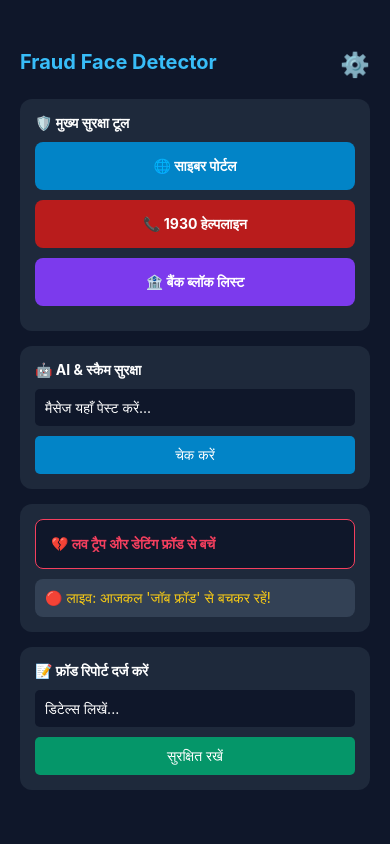
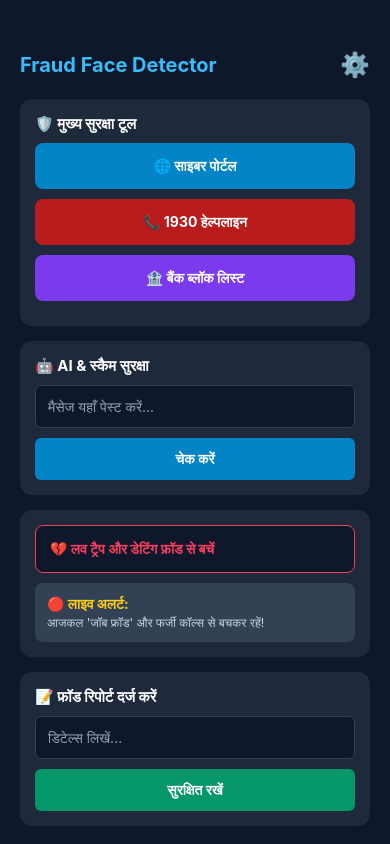
Before and after one commit to aashishkevat975-cyber/Deepfake-Shield, a React Native app: screen / in a window 390 px wide. Built offline with nearby package versions, Linux system fonts and the light colour scheme.

Commit message:
Update App.js

```diff
--- a/App.js
+++ b/App.js
@@ -9,33 +9,48 @@ export default function App() {
   const [reportText, setReportText] = useState('');
 
   const openWebBrowser = async (url) => {
-    try { await WebBrowser.openBrowserAsync(url); } catch (e) { Linking.openURL(url); }
+    try {
+      await WebBrowser.openBrowserAsync(url);
+    } catch (e) {
+      Linking.openURL(url);
+    }
   };
 
   const runAiCheck = () => {
-    if (!scamInput.trim()) return Alert.alert("त्रुटि", "कृपया मैसेज पेस्ट करें।");
+    if (!scamInput.trim()) {
+      Alert.alert("त्रुटि", "कृपया मैसेज पेस्ट करें।");
+      return;
+    }
     const text = scamInput.toLowerCase();
     const isScam = ['win', 'lottery', 'otp', 'job', 'free', 'love', 'gift', 'video call', 'urgent'].some(word => text.includes(word));
-    setAiResult(isScam ? '🚨 खतरा! यह 95% फ्रॉड या स्कैम संदेश हो सकता है। इसे तुरंत डिलीट करें!' : '✅ यह संदेश सामान्य लग रहा है, फिर भी सावधानी बरतें।');
+    setAiResult(isScam ? '🚨 खतरा! यह 95% फ्रॉड या स्कैम संदेश हो सकता है।' : '✅ यह संदेश सामान्य लग रहा है, फिर भी सावधानी बरतें।');
   };
 
   const submitReport = () => {
-    if (!reportText.trim()) return Alert.alert("त्रुटि", "फ्रॉड डिटेल्स लिखें।");
+    if (!reportText.trim()) {
+      Alert.alert("त्रुटि", "फ्रॉड डिटेल्स लिखें।");
+      return;
+    }
     Alert.alert("सफलतापूर्वक", "आपका डेटा रिकॉर्ड कर लिया गया है। अब आप 1930 पर कॉल करें।");
     setReportText('');
   };
 
-  // स्क्रीन नेविगेशन
   if (currentScreen === 'settings') {
     return (
       <ScrollView style={styles.container}>
-        <TouchableOpacity onPress={() => setCurrentScreen('home')} style={styles.backBtn}><Text style={{color:'#fff'}}>⬅ होम पर जाएं</Text></TouchableOpacity>
+        <TouchableOpacity onPress={() => setCurrentScreen('home')} style={styles.backBtn}>
+          <Text style={{color:'#fff', fontWeight:'bold'}}>⬅ होम पर जाएं</Text>
+        </TouchableOpacity>
         <Text style={styles.headerTitle}>⚙️ सेटिंग्स & प्राइवेसी</Text>
         <TouchableOpacity style={styles.card} onPress={() => Alert.alert("Help", "हेल्पलाइन: 1930")}>
-          <Text style={styles.settingTitle}>📋 Help & Support</Text></TouchableOpacity>
+          <Text style={styles.settingTitle}>📋 Help & Support</Text>
+        </TouchableOpacity>
         <TouchableOpacity style={styles.card} onPress={() => Share.share({message: 'इस सुरक्षित ऐप को डाउनलोड करें!'})}>
-          <Text style={styles.settingTitle}>📢 शेयर करें</Text></TouchableOpacity>
-        <View style={styles.card}><Text style={styles.settingTitle}>🔒 प्राइवेसी: आपका डेटा पूरी तरह सुरक्षित है।</Text></View>
+          <Text style={styles.settingTitle}>📢 शेयर करें</Text>
+        </TouchableOpacity>
+        <View style={styles.card}>
+          <Text style={styles.settingTitle}>🔒 प्राइवेसी: आपका डेटा पूरी तरह सुरक्षित है।</Text>
+        </View>
       </ScrollView>
     );
   }
@@ -44,39 +59,61 @@ export default function App() {
     <ScrollView style={styles.container}>
       <View style={styles.topBar}>
         <Text style={styles.headerTitle}>Fraud Face Detector</Text>
-        <TouchableOpacity onPress={() => setCurrentScreen('settings')}><Text style={{fontSize:24}}>⚙️</Text></TouchableOpacity>
+        <TouchableOpacity onPress={() => setCurrentScreen('settings')}>
+          <Text style={{fontSize:24}}>⚙️</Text>
+        </TouchableOpacity>
       </View>
 
-      {/* सेक्शन 1: मुख्य टूल */}
       <View style={styles.box}>
         <Text style={styles.sectionTitle}>🛡️ मुख्य सुरक्षा टूल</Text>
-        <TouchableOpacity style={styles.btnBlue} onPress={() => openWebBrowser('https://cybercrime.gov.in')}><Text style={styles.btnText}>🌐 साइबर पोर्टल</Text></TouchableOpacity>
-        <TouchableOpacity style={styles.btnRed} onPress={() => Linking.openURL('tel:1930')}><Text style={styles.btnText}>📞 1930 हेल्पलाइन</Text></TouchableOpacity>
-        <TouchableOpacity style={styles.btnPurple} onPress={() => Alert.alert("ब्लॉक नंबर", "SBI: 1800112211, HDFC: 18002586161")}>
-          <Text style={styles.btnText}>🏦 बैंक ब्लॉक लिस्ट</Text></TouchableOpacity>
+        <TouchableOpacity style={styles.btnBlue} onPress={() => openWebBrowser('https://cybercrime.gov.in')}>
+          <Text style={styles.btnText}>🌐 साइबर पोर्टल</Text>
+        </TouchableOpacity>
+        <TouchableOpacity style={styles.btnRed} onPress={() => Linking.openURL('tel:1930')}>
+          <Text style={styles.btnText}>📞 1930 हेल्पलाइन</Text>
+        </TouchableOpacity>
+        <TouchableOpacity style={styles.btnPurple} onPress={() => Alert.alert("ब्लॉक नंबर", "SBI: 1800112211\nHDFC: 18002586161")}>
+          <Text style={styles.btnText}>🏦 बैंक ब्लॉक लिस्ट</Text>
+        </TouchableOpacity>
       </View>
 
-      {/* सेक्शन 2: AI और स्कैम डिटेक्टर */}
       <View style={styles.box}>
         <Text style={styles.sectionTitle}>🤖 AI & स्कैम सुरक्षा</Text>
-        <TextInput style={styles.input} placeholder="मैसेज यहाँ पेस्ट करें..." value={scamInput} onChangeText={setScamInput} />
-        <TouchableOpacity style={styles.actionBtn} onPress={runAiCheck}><Text style={{color:'#fff'}}>चेक करें</Text></TouchableOpacity>
+        <TextInput
+          style={styles.input}
+          placeholder="मैसेज यहाँ पेस्ट करें..."
+          placeholderTextColor="#94a3b8"
+          value={scamInput}
+          onChangeText={setScamInput}
+        />
+        <TouchableOpacity style={styles.actionBtn} onPress={runAiCheck}>
+          <Text style={{color:'#fff', fontWeight:'bold'}}>चेक करें</Text>
+        </TouchableOpacity>
         {aiResult ? <Text style={styles.result}>{aiResult}</Text> : null}
       </View>
 
-      {/* सेक्शन 3: लव ट्रैप और अलर्ट */}
       <View style={styles.box}>
-        <TouchableOpacity style={styles.loveCard} onPress={() => Alert.alert("लव ट्रैप", "अजनबी लोगों को अपनी पर्सनल तस्वीरें न भेजें।")}>
+        <TouchableOpacity style={styles.loveCard} onPress={() => Alert.alert("लव ट्रैप", "अजनबी लोगों को अपनी पर्सनल तस्वीरें या पैसे न भेजें।")}>
           <Text style={{color:'#f43f5e', fontWeight:'bold'}}>💔 लव ट्रैप और डेटिंग फ्रॉड से बचें</Text>
         </TouchableOpacity>
-        <View style={styles.alertTicker}><Text style={{color:'#facc15'}}>🔴 लाइव: आजकल 'जॉब फ्रॉड' से बचकर रहें!</Text></View>
+        <View style={styles.alertTicker}>
+          <Text style={{color:'#facc15', fontWeight:'bold'}}>🔴 लाइव अलर्ट:</Text>
+          <Text style={{color:'#cbd5e1', fontSize:12, marginTop:2}}>आजकल 'जॉब फ्रॉड' और फर्जी कॉल्स से बचकर रहें!</Text>
+        </View>
       </View>
 
-      {/* सेक्शन 4: रिपोर्टिंग */}
       <View style={styles.box}>
         <Text style={styles.sectionTitle}>📝 फ्रॉड रिपोर्ट दर्ज करें</Text>
-        <TextInput style={styles.input} placeholder="डिटेल्स लिखें..." value={reportText} onChangeText={setReportText} />
-        <TouchableOpacity style={[styles.actionBtn, {backgroundColor:'#059669'}]} onPress={submitReport}><Text style={{color:'#fff'}}>सुरक्षित रखें</Text></TouchableOpacity>
+        <TextInput
+          style={styles.input}
+          placeholder="डिटेल्स लिखें..."
+          placeholderTextColor="#94a3b8"
+          value={reportText}
+          onChangeText={setReportText}
+        />
+        <TouchableOpacity style={[styles.actionBtn, {backgroundColor:'#059669'}]} onPress={submitReport}>
+          <Text style={{color:'#fff', fontWeight:'bold'}}>सुरक्षित रखें</Text>
+        </TouchableOpacity>
       </View>
     </ScrollView>
   );
@@ -84,20 +121,20 @@ export default function App() {
 
 const styles = StyleSheet.create({
   container: { flex: 1, backgroundColor: '#0f172a', padding: 20, paddingTop: 50 },
-  topBar: { flexDirection: 'row', justifyContent: 'space-between', marginBottom: 20 },
+  topBar: { flexDirection: 'row', justifyContent: 'space-between', alignItems: 'center', marginBottom: 20 },
   headerTitle: { fontSize: 20, color: '#38bdf8', fontWeight: 'bold' },
   box: { backgroundColor: '#1e293b', padding: 15, borderRadius: 12, marginBottom: 15 },
-  sectionTitle: { color: '#fff', marginBottom: 10, fontWeight: 'bold' },
-  btnBlue: { backgroundColor: '#0284c7', padding: 15, borderRadius: 8, marginBottom: 10 },
-  btnRed: { backgroundColor: '#b91c1c', padding: 15, borderRadius: 8, marginBottom: 10 },
-  btnPurple: { backgroundColor: '#7c3aed', padding: 15, borderRadius: 8, marginBottom: 10 },
-  btnText: { color: '#fff', textAlign: 'center', fontWeight: 'bold' },
-  input: { backgroundColor: '#0f172a', color: '#fff', padding: 10, borderRadius: 5, marginBottom: 10 },
-  actionBtn: { backgroundColor: '#0284c7', padding: 10, borderRadius: 5, alignItems: 'center' },
-  result: { color: '#f87171', marginTop: 10 },
-  loveCard: { backgroundColor: '#0f172a', padding: 15, borderRadius: 8, borderColor: '#f43f5e', borderWidth: 1 },
-  alertTicker: { padding: 10, backgroundColor: '#334155', borderRadius: 8, marginTop: 10 },
-  backBtn: { marginBottom: 10, padding: 10, backgroundColor: '#334155', borderRadius: 5 },
-  card: { padding: 15, backgroundColor: '#0f172a', borderRadius: 8, marginBottom: 10 },
-  settingTitle: { color: '#fff' }
+  sectionTitle: { color: '#fff', marginBottom: 10, fontWeight: 'bold', fontSize: 15 },
+  btnBlue: { backgroundColor: '#0284c7', padding: 14, borderRadius: 8, marginBottom: 10, alignItems: 'center' },
+  btnRed: { backgroundColor: '#b91c1c', padding: 14, borderRadius: 8, marginBottom: 10, alignItems: 'center' },
+  btnPurple: { backgroundColor: '#7c3aed', padding: 14, borderRadius: 8, marginBottom: 10, alignItems: 'center' },
+  btnText: { color: '#fff', fontWeight: 'bold' },
+  input: { backgroundColor: '#0f172a', color: '#fff', padding: 12, borderRadius: 6, marginBottom: 10, borderWidth: 1, borderColor: '#334155' },
+  actionBtn: { backgroundColor: '#0284c7', padding: 12, borderRadius: 6, alignItems: 'center' },
+  result: { color: '#f87171', marginTop: 10, fontWeight: 'bold', fontSize: 13 },
+  loveCard: { backgroundColor: '#0f172a', padding: 14, borderRadius: 8, borderColor: '#f43f5e', borderWidth: 1, marginBottom: 10 },
+  alertTicker: { padding: 12, backgroundColor: '#334155', borderRadius: 8 },
+  backBtn: { marginBottom: 15, padding: 10, backgroundColor: '#1e293b', borderRadius: 8, alignSelf: 'flex-start' },
+  card: { padding: 15, backgroundColor: '#1e293b', borderRadius: 8, marginBottom: 10 },
+  settingTitle: { color: '#38bdf8', fontWeight: 'bold' }
 });
```
